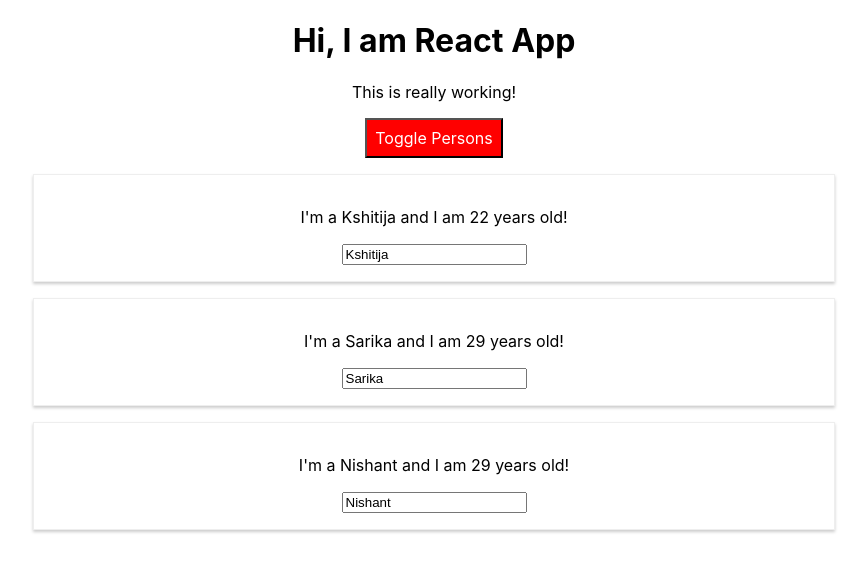
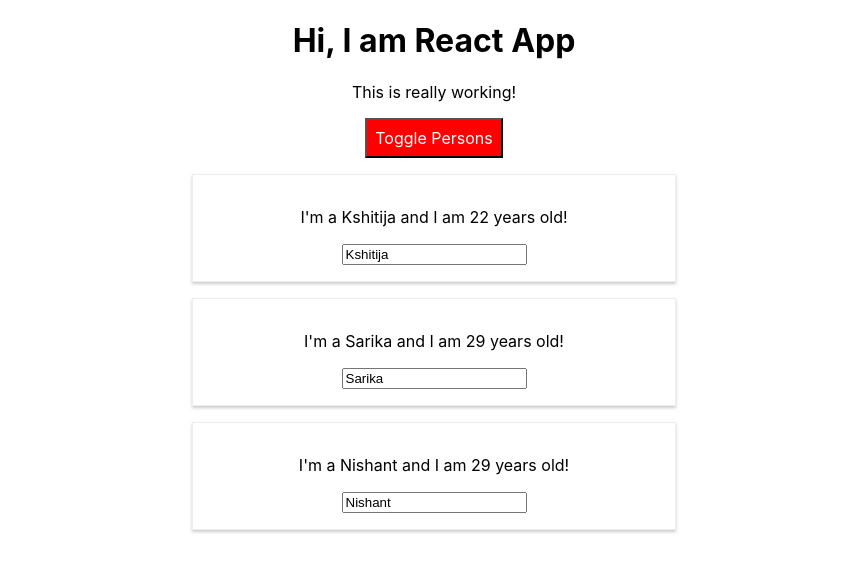
Before and after one commit to NishantVP/react-the-complete-guide, a React (Create React App) app: page / in a window 1280 px wide. Both pictures are taken after a click on the button "Toggle Persons". Shown: the top 572 px of the page, without its empty margins (206-1073 px from the left). Built offline with nearby package versions, Linux system fonts and the light colour scheme.

Commit message:
end of lect 69

```diff
--- a/src/App.js
+++ b/src/App.js
@@ -1,6 +1,6 @@
 import React, { Component } from 'react';
 import './App.css';
-import Radium from 'radium';
+import Radium, { StyleRoot } from 'radium';
 import Person from './Person/Person';
 
 
@@ -120,10 +120,10 @@
 
         return (
 
+            <StyleRoot>
+
                 <div className="App">
-
                     <h1>Hi, I am React App</h1>
-
                     <p className={classes.join(' ')}> This is really working!</p>
 
                     <button
@@ -132,8 +132,8 @@
                     </button>
 
                     {persons}
-
                 </div>
+            </StyleRoot>
         );
     }
 }
--- a/src/Person/Person.css
+++ b/src/Person/Person.css
@@ -6,3 +6,9 @@
     padding: 16px;
     text-align: center;
 }
+
+/*@media (min-width: 500px) {*/
+/*    .Person {*/
+/*        width: 450px;*/
+/*    }*/
+/*}*/
--- a/src/Person/Person.js
+++ b/src/Person/Person.js
@@ -4,9 +4,16 @@
 
 const person = (props) => {
 
+    const style = {
+        '@media (min-width: 500px)': {
+            width: '450px'
+        }
+    };
+
+
     return (
 
-        <div className="Person">
+        <div className="Person" style={style}>
             <p onClick={props.click}> I'm a {props.name} and I am {props.age} years old!</p>
             <p> {props.children} </p>
             <input type="text" onChange={props.changed} value={props.name} />
```
Lines whose indentation alone changed are shown as unchanged.
